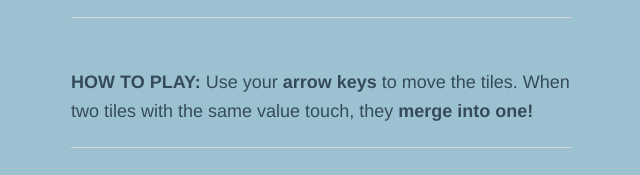
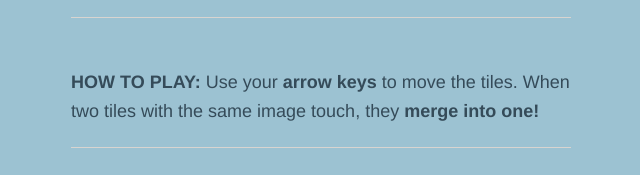
Before and after one commit to matiancai74/matiancai74.github.io, a plain HTML site: page index.html in a window 1280 px wide. Shown: the part 1103-1278 px from the top of the page, 319-959 px from the left. Drawn offline with Linux system fonts and the light colour scheme.

Commit message:
Index Page Edit 2
Changed some text on the page to describe it more accurately

```diff
--- a/index.html
+++ b/index.html
@@ -2,7 +2,7 @@
 <html lang="en" manifest="cache.appcache">
 <head>
   <meta charset="utf-8">
-  <title>Make and Play Udacity 2048</title>
+  <title>Play 2048 with 12B!</title>
 
   <link href="style/main.css" rel="stylesheet" type="text/css">
   <link href='http://fonts.googleapis.com/css?family=Source+Code+Pro:400,600,700' rel='stylesheet' type='text/css'>
@@ -92,7 +92,7 @@
     </p>
     <hr>
     <p class="game-explanation">
-      <strong class="important">How to play:</strong> Use your <strong>arrow keys</strong> to move the tiles. When two tiles with the same value touch, they <strong>merge into one!</strong>
+      <strong class="important">How to play:</strong> Use your <strong>arrow keys</strong> to move the tiles. When two tiles with the same image touch, they <strong>merge into one!</strong>
     </p>
     <hr>
     <p>
```
Also changed, not shown: 1 other file.
